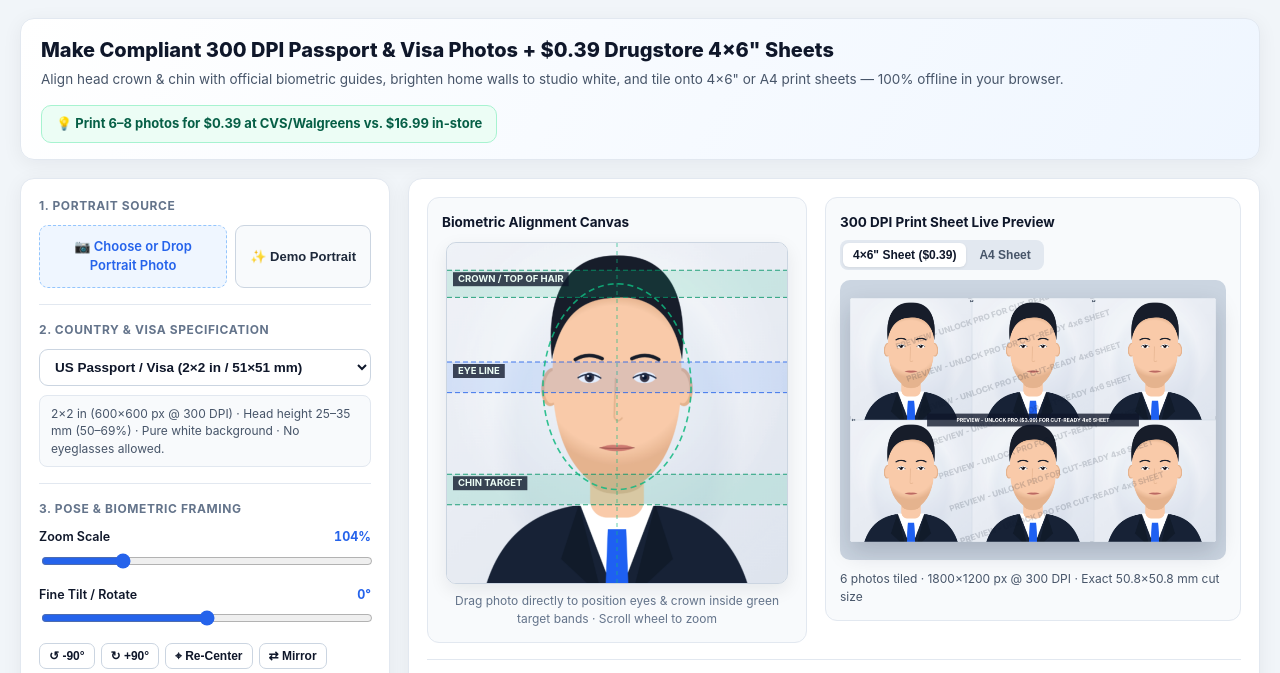
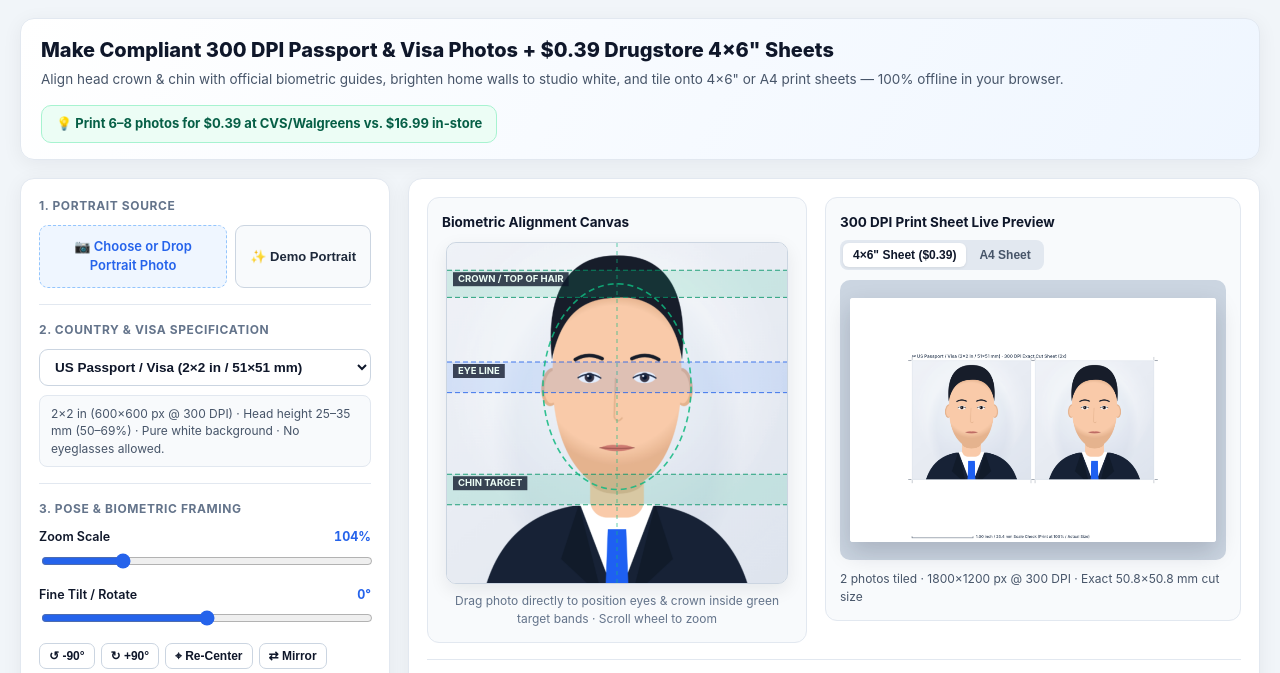
Before and after one commit to 963239327/craftleaf-studio, a plain HTML site: page tools/id-photo/index.html in a window 1280 px wide. Shown: the part 58-731 px from the top of the page. Drawn offline with Linux system fonts and the light colour scheme.

Commit message:
Update monetization links and studio assets
Co-authored-by: Copilot <223556219+Copilot@users.noreply.github.com>

```diff
--- a/assets/monetization-config.js
+++ b/assets/monetization-config.js
@@ -92,6 +92,36 @@ window.CRAFTLEAF_MONETIZATION = {
       "gumroadPermalink": "ai-prompt-pack-bilingual",
       "checkoutUrlZh": "https://stardustdemo.gumroad.com/l/ai-prompt-pack-bilingual"
     },
+    "usPhoneBroadbandGuide": {
+      "priceUsd": "$6.00",
+      "gumroadPermalink": "us-phone-broadband-guide",
+      "checkoutUrlZh": "https://stardustdemo.gumroad.com/l/us-phone-broadband-guide"
+    },
+    "techInterviewPrep": {
+      "priceUsd": "$7.00",
+      "gumroadPermalink": "tech-interview-english-prep",
+      "checkoutUrlZh": "https://stardustdemo.gumroad.com/l/tech-interview-english-prep"
+    },
+    "waHealthInsurance2027": {
+      "priceUsd": "$7.00",
+      "gumroadPermalink": "sxpiu",
+      "checkoutUrlZh": "https://stardustdemo.gumroad.com/l/sxpiu"
+    },
+    "bilingualChineseRecipes": {
+      "priceUsd": "$9.00",
+      "gumroadPermalink": "bilingual-chinese-recipes-us-grocery",
+      "checkoutUrlZh": "https://stardustdemo.gumroad.com/l/bilingual-chinese-recipes-us-grocery"
+    },
+    "chineseGroceryCheatSheet": {
+      "priceUsd": "$7.00",
+      "gumroadPermalink": "ingredient-cheat-sheet",
+      "checkoutUrlZh": "https://stardustdemo.gumroad.com/l/ingredient-cheat-sheet"
+    },
+    "groceryCashbackStacker": {
+      "priceUsd": "$7.00",
+      "gumroadPermalink": "cashback-stacker",
+      "checkoutUrlZh": "https://stardustdemo.gumroad.com/l/cashback-stacker"
+    },
     "blackFridayGuide": {
       "priceUsd": "$6.00",
       "gumroadPermalink": "black-friday-2026-chinese-guide",
--- a/tools/id-photo/app.js
+++ b/tools/id-photo/app.js
@@ -190,6 +190,7 @@
       swatchBlue: 'Light Blue',
       btnResetAdj: 'Reset Lighting',
       chkTrimMarks: 'Draw Precision Scissor Trim Marks & 1" Scale Bar',
+      chkDrugstoreSafe: '🛡️ CVS/Walgreens Anti-Overscan Safe Bleed (0.5" Safe Margin + -2.5% Pre-Scale · FREE 4×6" Download!)',
       cropCardTitle: 'Biometric Alignment Canvas',
       dragHint: 'Drag photo directly to position eyes & crown inside green target bands · Scroll wheel to zoom',
       sheetCardTitle: '300 DPI Print Sheet Live Preview',
@@ -258,6 +259,7 @@
       swatchBlue: '浅蓝底',
       btnResetAdj: '重置光效',
       chkTrimMarks: '绘制精准剪刀裁切十字线与 1英寸 比例尺',
+      chkDrugstoreSafe: '🛡️ 药店无边距防吞边模式（四周留 0.5寸 牺牲白边 + 2.5% 防放大预缩 · 免费无水印下载！）',
       cropCardTitle: '生物识别比例对齐画布',
       dragHint: '在画布上直接按住拖动照片，使头顶、双眼和下巴落入绿色标准带 · 滚轮缩放',
       sheetCardTitle: '300 DPI 冲印拼版实时预览',
@@ -312,15 +314,16 @@
   /**
    * Computes exact 300-DPI non-distorted tile positions for 4x6" (1800x1200) or A4 (2480x3508)
    */
-  function computeSheetLayout(presetKey, sheetKey) {
+  function computeSheetLayout(presetKey, sheetKey, drugstoreSafe) {
     var preset = PRESETS[resolvePresetKey(presetKey)];
     var sheet = SHEETS[sheetKey] || SHEETS['4x6'];
     var sw = sheet.widthPx;
     var sh = sheet.heightPx;
-    var pw = preset.widthPx;
-    var ph = preset.heightPx;
+    var scaleComp = (sheetKey === '4x6' && drugstoreSafe) ? 0.975 : 1.0;
+    var pw = Math.round(preset.widthPx * scaleComp);
+    var ph = Math.round(preset.heightPx * scaleComp);
 
-    var minMargin = sheetKey === 'a4' ? 110 : 0;
+    var minMargin = sheetKey === 'a4' ? 110 : (drugstoreSafe ? 150 : 0);
     var usableW = sw - minMargin * 2;
     var usableH = sh - minMargin * 2;
 
@@ -418,6 +421,7 @@
     bgColor: '#FFFFFF',
     showGuides: true,
     showTrimMarks: true,
+    drugstoreSafe: true,
     dragging: false,
     dragStartX: 0,
     dragStartY: 0,
@@ -840,7 +844,7 @@
    * If watermarkMode is true, draws the Free preview watermark; if false, draws clean Pro cut-ready output.
    */
   function buildPrintSheetCanvas(singleCanvas, sheetKey, watermarkMode) {
-    var layout = computeSheetLayout(state.presetKey, sheetKey);
+    var layout = computeSheetLayout(state.presetKey, sheetKey, state.drugstoreSafe);
     var preset = PRESETS[state.presetKey];
     var sheetCanvas = document.createElement('canvas');
     sheetCanvas.width = layout.sheetWidthPx;
@@ -961,7 +965,7 @@
     var single = renderSingleBiometricCanvas();
     drawCropEditor(single);
 
-    var unlocked = isPro();
+    var unlocked = isPro() || (state.sheetKey === '4x6' && state.drugstoreSafe);
     var built = buildPrintSheetCanvas(single, state.sheetKey, !unlocked);
     var previewEl = $('sheetCanvas');
     // Render crisp scaled preview canvas
@@ -1182,6 +1186,8 @@
         state.lang = params.get('lang');
       } else if (savedLang === 'zh' || savedLang === 'en') {
         state.lang = savedLang;
+      } else if (navigator.language && navigator.language.toLowerCase().indexOf('zh') === 0) {
+        state.lang = 'zh';
       }
     } catch (_e) {}
 
@@ -1269,6 +1275,12 @@
       state.showTrimMarks = e.target.checked;
       refreshAllCanvases();
     });
+    if ($('drugstoreSafeCheckbox')) {
+      $('drugstoreSafeCheckbox').addEventListener('change', function (e) {
+        state.drugstoreSafe = e.target.checked;
+        refreshAllCanvases();
+      });
+    }
 
     $('brightSlider').addEventListener('input', function (e) {
       state.brightness = Number(e.target.value);
@@ -1351,13 +1363,13 @@
     });
 
     $('dl4x6Btn').addEventListener('click', function () {
-      if (!isPro()) {
+      if (!isPro() && !state.drugstoreSafe) {
         openUnlockModal();
         return;
       }
       var single = renderSingleBiometricCanvas();
       var built = buildPrintSheetCanvas(single, '4x6', false);
-      downloadCanvasPng(built.canvas, 'id-photo-' + state.presetKey + '-4x6in-1800x1200-300dpi.png');
+      downloadCanvasPng(built.canvas, 'id-photo-' + state.presetKey + (state.drugstoreSafe ? '-4x6in-safe-bleed-300dpi.png' : '-4x6in-6up-300dpi.png'));
     });
 
     $('dlA4Btn').addEventListener('click', function () {
--- a/tools/id-photo/index.html
+++ b/tools/id-photo/index.html
@@ -135,6 +135,10 @@
           <label class="checkbox-row">
             <input type="checkbox" id="trimMarksCheckbox" checked />
             <span data-i18n="chkTrimMarks">Draw Precision Scissor Trim Marks &amp; 1" Scale Bar</span>
+          </label>
+          <label class="checkbox-row" style="margin-top:8px;padding:8px 10px;border-radius:8px;background:rgba(16,185,129,0.12);border:1px solid rgba(52,211,153,0.35);">
+            <input type="checkbox" id="drugstoreSafeCheckbox" checked />
+            <span data-i18n="chkDrugstoreSafe">🛡️ CVS/Walgreens Anti-Overscan Safe Bleed (Center 2–4 Photos + 0.5" Sacrificial Border + -2.5% Scale · FREE!)</span>
           </label>
         </div>
       </aside>
```
Also changed, not shown: cn-guides/us-grocery-bilingual-chinese-cooking-ingredients-mapping.html (+1 -1 lines), cn-guides/us-phone-plan-visible-mint-usmobile-and-home-fiber-guide.html (+1 -1 lines), cn-guides/us-supermarket-ibotta-rakuten-kroger-cashback-stacking.html (+1 -1 lines), cn-guides/us-tech-job-behavioral-interview-star-english-prep.html (+1 -1 lines), cn-guides/wa-healthplanfinder-open-enrollment-bronze-silver-gold.html (+1 -1 lines).
